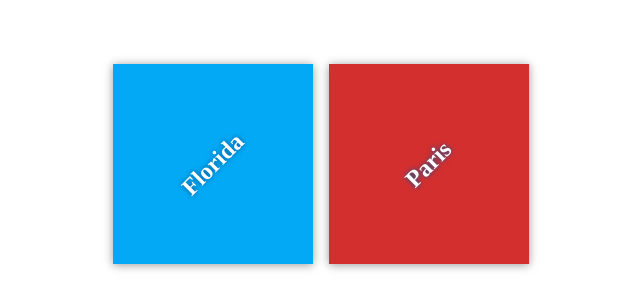
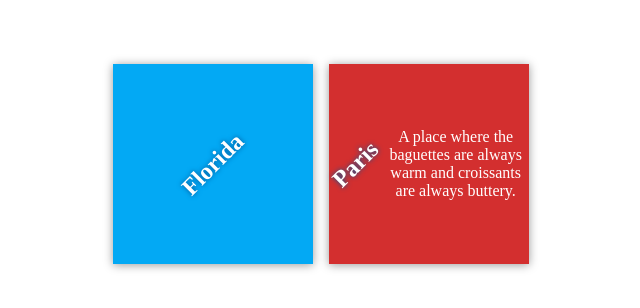
Before and after one commit to stevencorrea-chicago/my-travel-plans, a plain HTML site: page index.html in a window 1280 px wide. Shown: the part 236-544 px from the top of the page, without its empty margins (319-959 px from the left). Drawn offline with Linux system fonts and the light colour scheme.

Commit message:
Added paragraph for paris destination

```diff
--- a/index.html
+++ b/index.html
@@ -16,6 +16,7 @@
 
 			  <div class="destination" id="paris">
 		             <h2>Paris</h2>
+			     <p>A place where the baguettes are always warm and croissants are always buttery.</p>
 			  </div>
 	          </div>
 	  </div>
```
